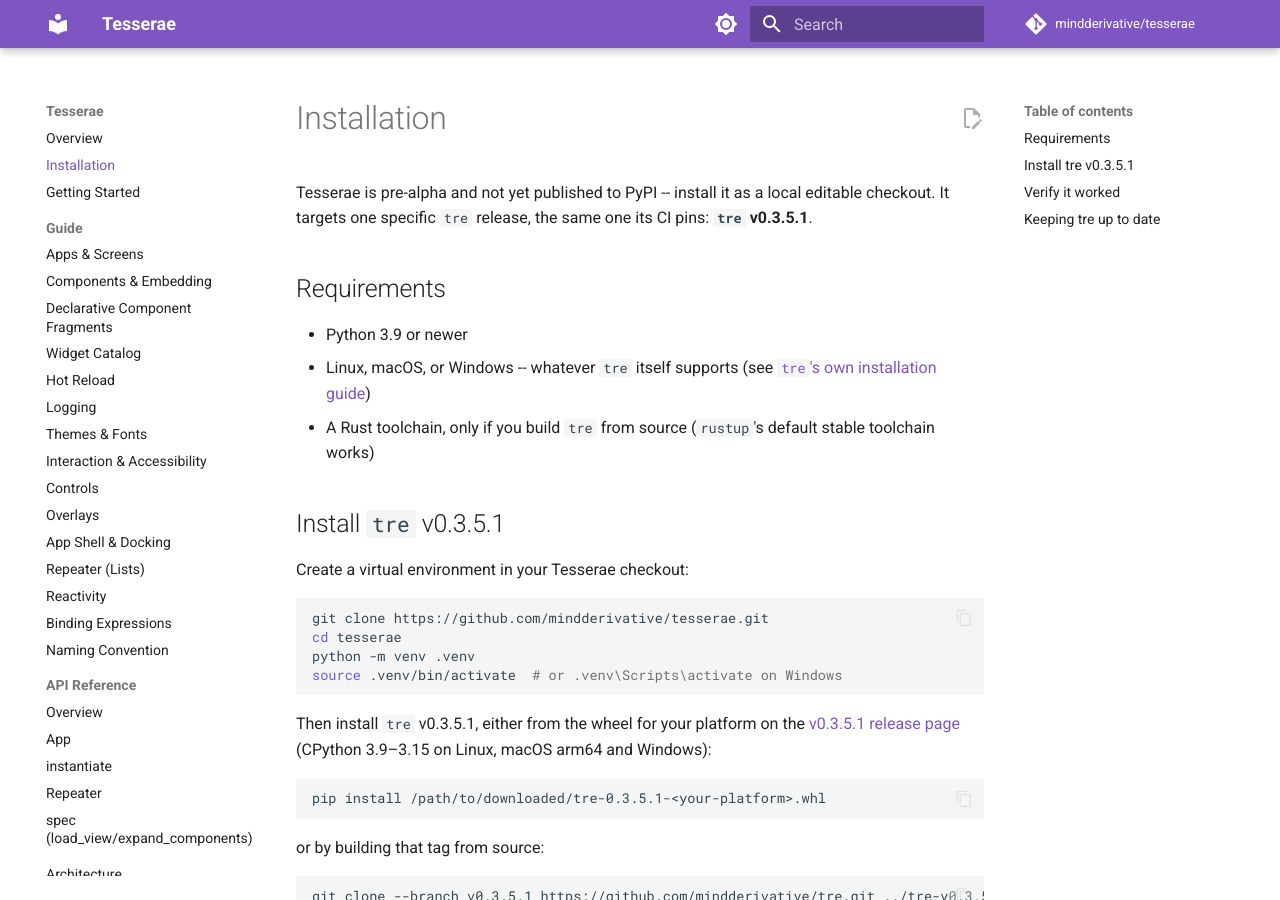
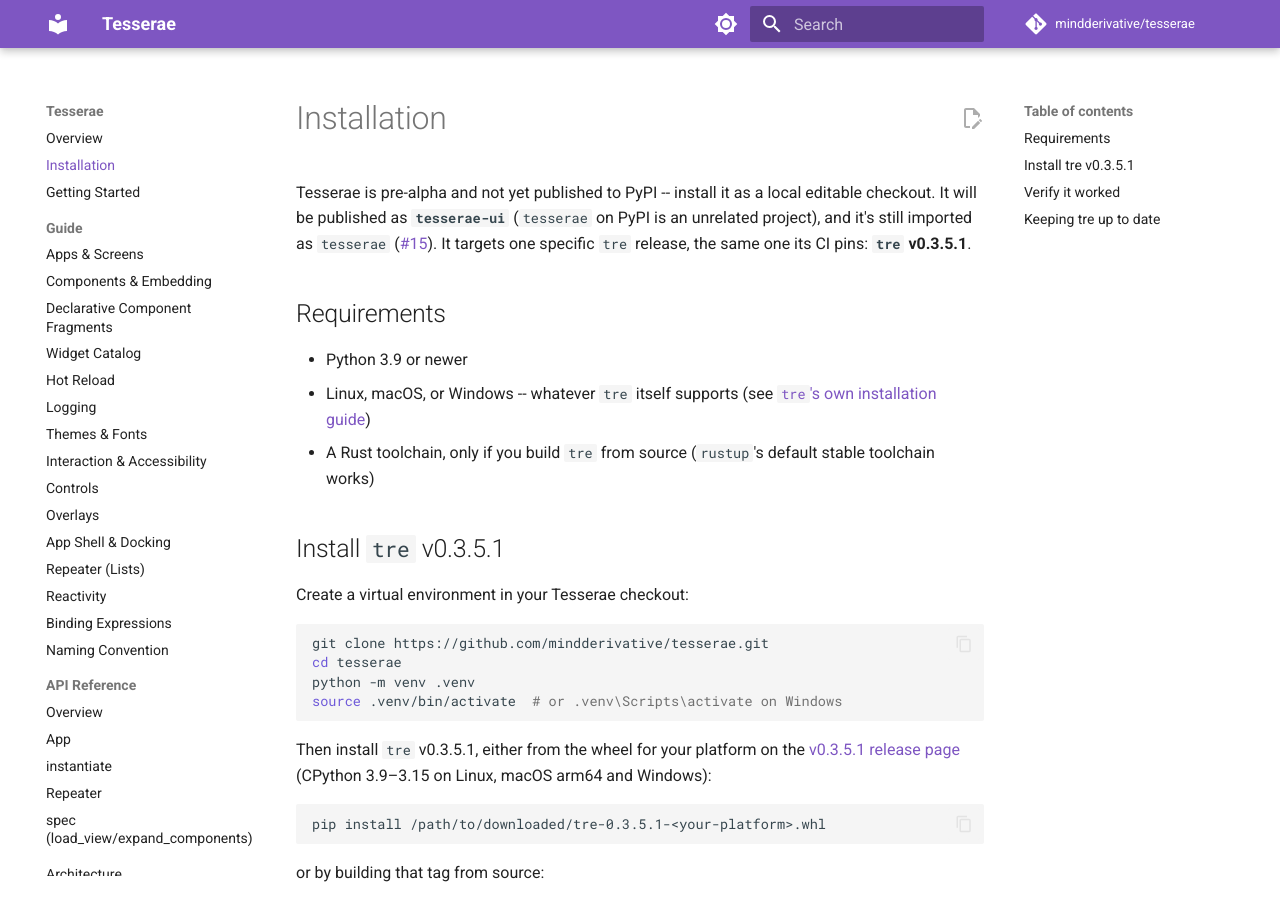
Before and after one commit to mindderivative/tesserae, an MkDocs documentation site: the page built from docs/installation.md, in a window 1280 px wide and 900 px high. Built offline with MkDocs 1.6.1 and Material for MkDocs 9.7.7, drawn with Linux system fonts in a browser that asks for light colours; comment, search, counter and statistics services are not loaded.

Commit message:
Name the PyPI distribution tesserae-ui
tesserae on PyPI is an unrelated project; tesserae-ui was free. The
import name stays tesserae (hatchling's package path is explicit).
Issue #15, the README, the installation page and the known gap say so.

Co-Authored-By: Claude Opus 5.5 <noreply@anthropic.com>

```diff
--- a/docs/installation.md
+++ b/docs/installation.md
@@ -1,7 +1,9 @@
 # Installation
 
 Tesserae is pre-alpha and not yet published to PyPI -- install it as a
-local editable checkout. It targets one specific `tre` release, the same
+local editable checkout. It will be published as **`tesserae-ui`**
+(`tesserae` on PyPI is an unrelated project), and it's still imported as
+`tesserae` ([#15](https://github.com/mindderivative/tesserae/issues/15)). It targets one specific `tre` release, the same
 one its CI pins: **`tre` v0.3.5.1**.
 
 ## Requirements
--- a/pyproject.toml
+++ b/pyproject.toml
@@ -3,7 +3,7 @@ requires = ["hatchling"]
 build-backend = "hatchling.build"
 
 [project]
-name = "tesserae"
+name = "tesserae-ui"  # on PyPI; `tesserae` there is an unrelated project. The import name stays `tesserae`.
 version = "0.1.0"
 description = "A pyCopper-style declarative Python GUI framework, powered by the Tesserae Render Engine (tre)."
 readme = "README.md"
```
Also changed, not shown: BUILD_TRACKER.md (+1 -1 lines), LOG.md (+13 -0 lines), README.md (+5 -3 lines).
